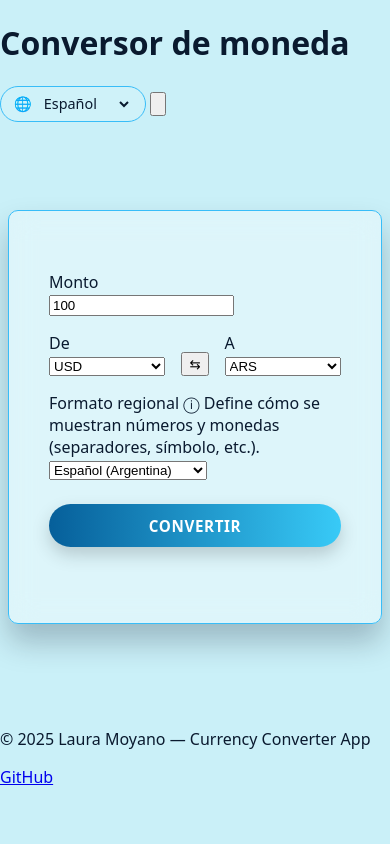
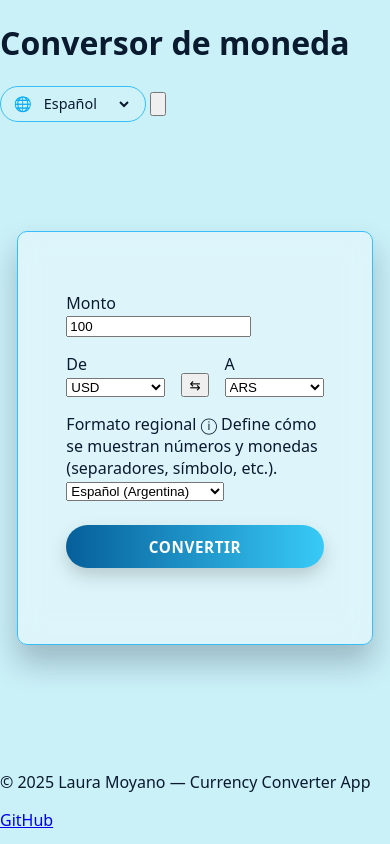
Before and after one commit to Laura-M-stack/Currency-Converter-App, a Svelte app in the folder currency-converter/: page / in a window 390 px wide. Built offline with nearby package versions, Linux system fonts and the light colour scheme.

Commit message:
chore: update spacings in form

```diff
--- a/currency-converter/src/components/HistoryList/HistoryList.scss
+++ b/currency-converter/src/components/HistoryList/HistoryList.scss
@@ -1,4 +1,5 @@
 @use '../../styles/variables' as v;
+@use '../../styles/mixins' as m;
 
 .history {
   margin-top: 0;
@@ -6,6 +7,10 @@
   display: flex;
   flex-direction: column;
   gap: 0.5rem;
+
+  @include m.respond(sm) {
+    padding: 0 v.$spacing-md;
+  }
 
   .history-header {
     display: flex;
@@ -18,7 +23,6 @@
       font-weight: 600;
       color: var(--text-color);
       margin-bottom: v.$spacing-sm;
-
     }
   }
 
--- a/currency-converter/src/styles/layout.scss
+++ b/currency-converter/src/styles/layout.scss
@@ -11,7 +11,7 @@
 
   @include m.respond(sm) {
     padding: 0 v.$spacing-sm;
-    min-height: 70vh;
+    min-height: 75vh;
   }
 }
 
@@ -44,8 +44,10 @@
   overflow: visible;
 
   @media (max-width: 576px) {
-    min-height: 90%;
+    min-height: 100%;
     padding-block: 60px;
+    max-width: 95%;
+    margin-inline: auto;
   }
 }
 
@@ -66,7 +68,7 @@
   gap: v.$spacing-md;
 
   @include m.respond(sm) {
-    padding: 0 v.$spacing-sm;
+    padding: 0 v.$spacing-md;
   }
 }
 
@@ -95,6 +97,10 @@
     color: v.$error-color;
     font-weight: bold;
     margin: 0;
+  }
+
+  @include m.respond(sm) {
+    padding: 0 v.$spacing-md;
   }
 }
 
```
